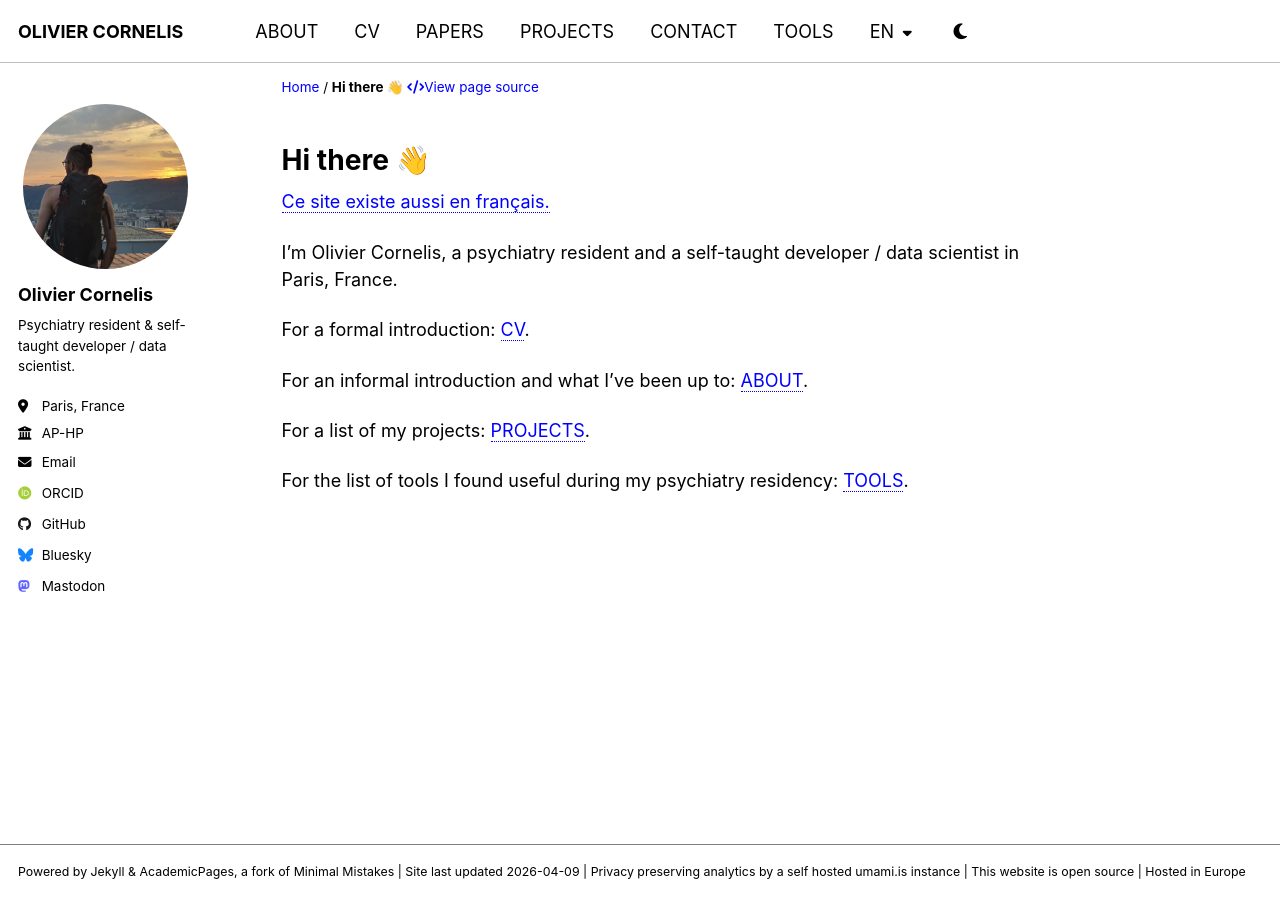
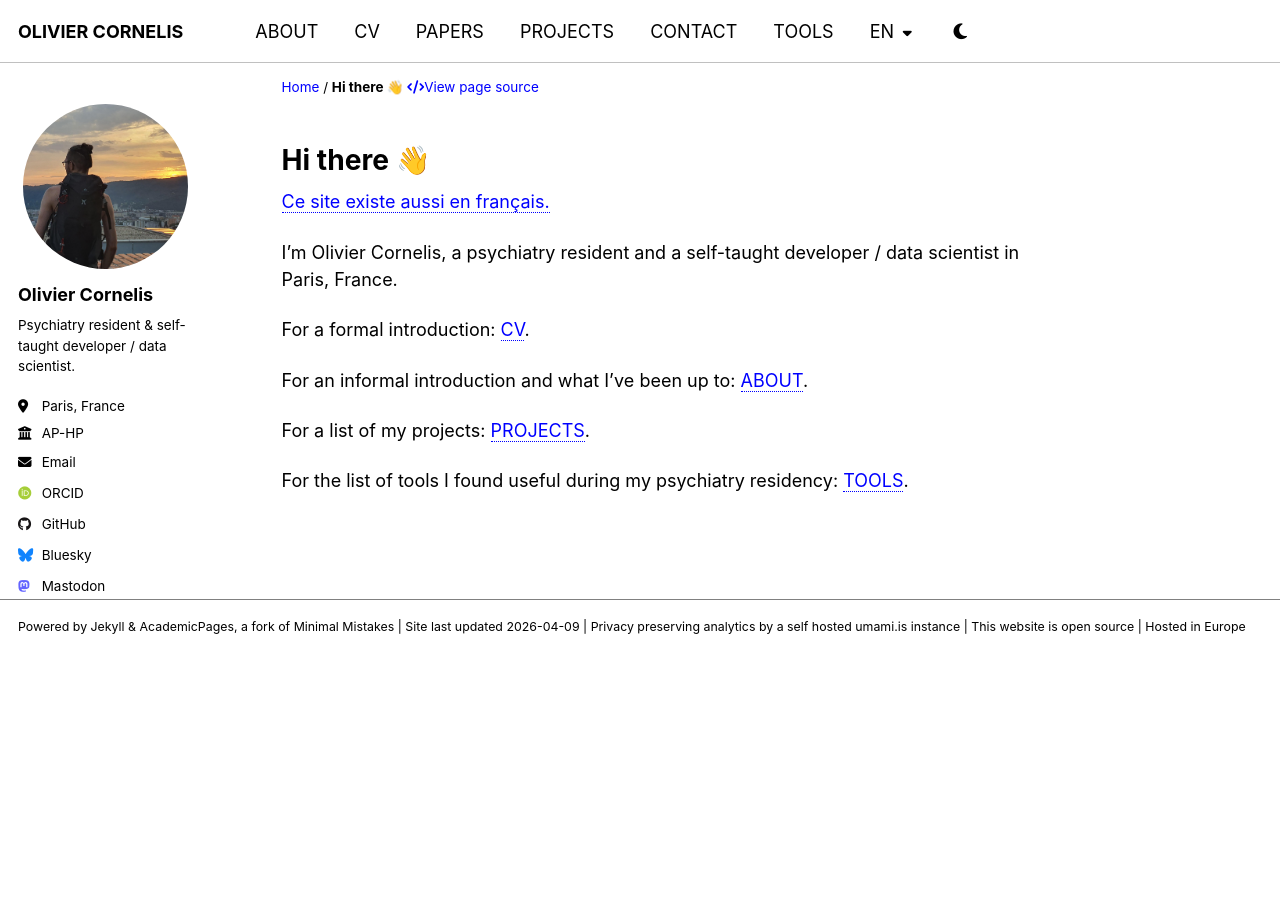
Before and after one commit to thiswillbeyourgithub/website, a Jekyll site: the page built from _pages/en/start.md, in a window 1280 px wide. Built offline with Jekyll 4.4.1, drawn with Linux system fonts in a browser that asks for light colours; some web fonts are replaced.

Commit message:
fix footer
https://github.com/academicpages/academicpages.github.io/pull/3568/changes
Signed-off-by: thiswillbeyourgithub <26625900+thiswillbeyourgithub@users.noreply.github.com>

```diff
--- a/_sass/layout/_footer.scss
+++ b/_sass/layout/_footer.scss
@@ -13,11 +13,8 @@
   width: 100%;
   clear: both;
 
-  /* sticky footer fix start */
-  position: absolute;
-  bottom: 0em;
+  /* keep footer in normal document flow so custom widgets do not overlap content */
   height: auto;
-  /* sticky footer fix end */
 
   margin-top: 3em;
 
```
